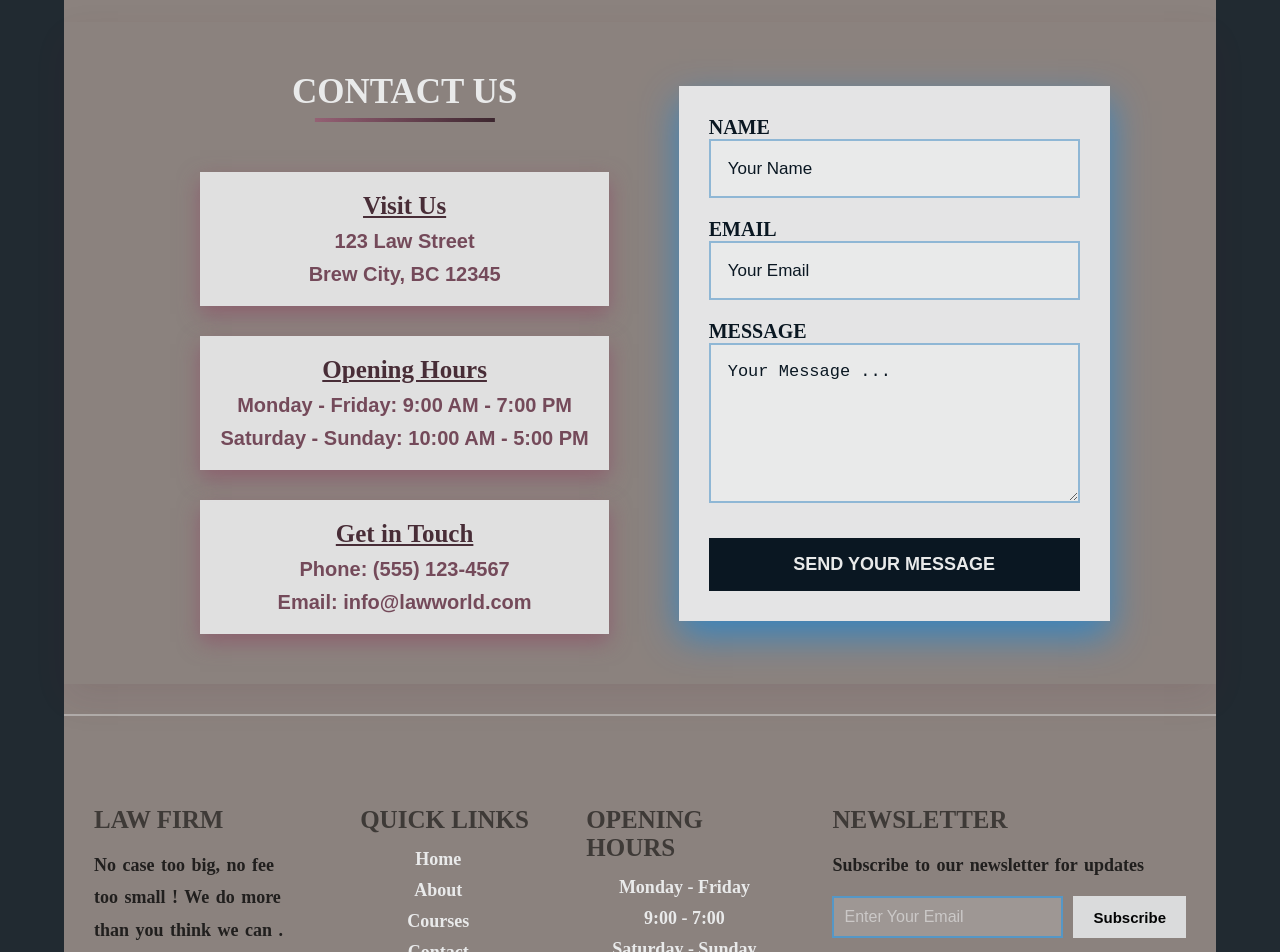
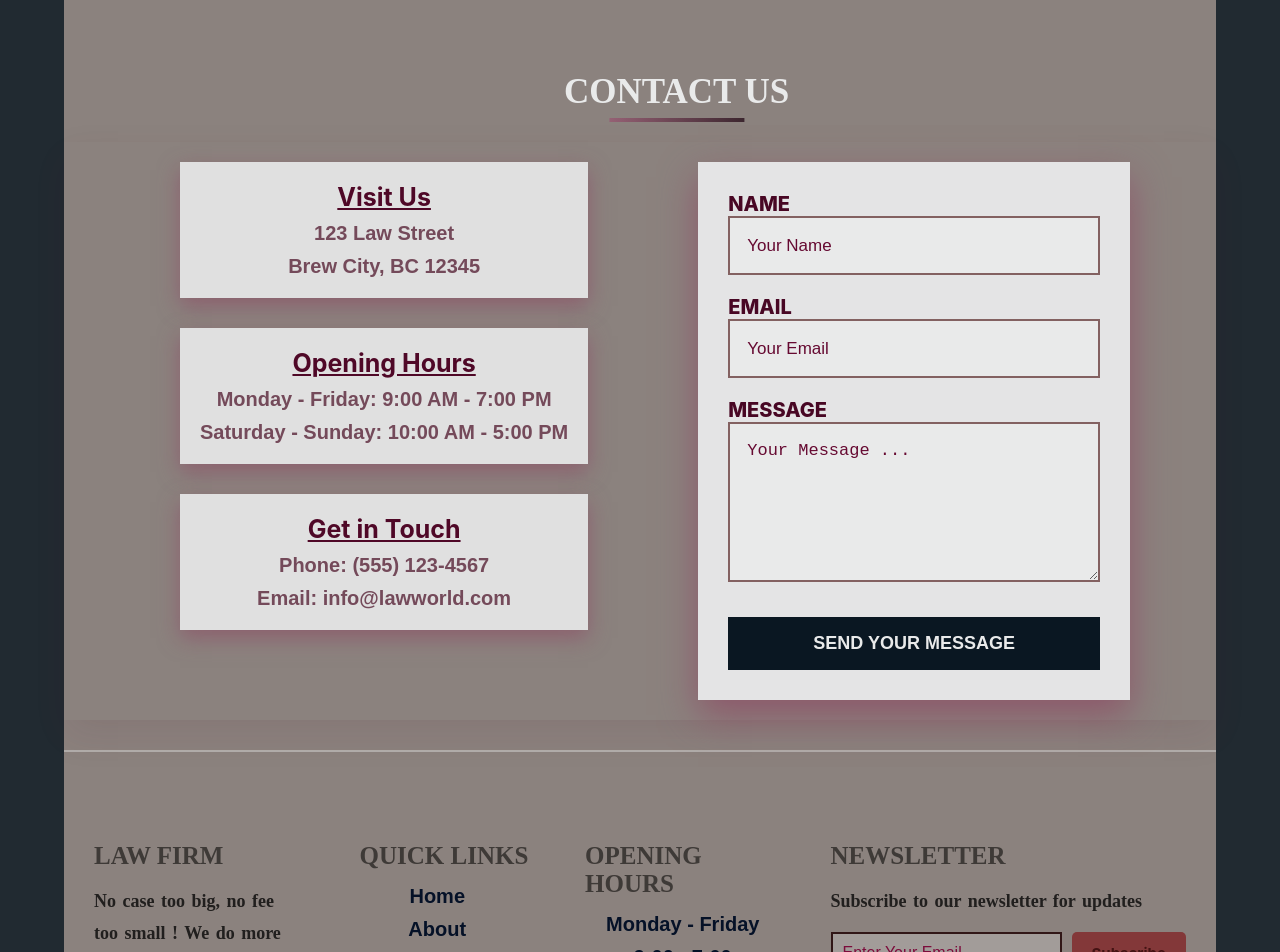
Before and after one commit to sutapaaditya/Law_Firm, an Angular app: page /contact in a window 1280 px wide. Shown: the part 60-1012 px from the top of the page. Built offline with nearby package versions, Linux system fonts and the light colour scheme.

Commit message:
updated color and others thing

```diff
--- a/src/app/components/about/about.component.css
+++ b/src/app/components/about/about.component.css
@@ -17,12 +17,23 @@
   text-transform: uppercase;
   color: #331f26;
   text-align: center;
-  border-bottom: 3px solid #d2dad8;
   font-weight: 800;
   max-width: 70%;
   font-size: 3.5rem;
   padding-bottom: 1.5rem;
   letter-spacing: 1px;
+  position: relative;
+}
+
+.about_left h1::after{
+  content: '';
+  position: absolute;
+  margin-top: 4rem;
+  left: 50%;
+  transform: translateX(-50%);
+  width: 80%;
+  height: 4px;
+  background: linear-gradient(to right, #a2677c, #40262f);
 }
 
 .line{
@@ -34,13 +45,18 @@
 
 .about_text{
   color: #26171c;
-  font-size: 2rem;
+  font-size: 2.1rem;
   text-align: center;
   font-weight: 700;
-  font-family: "Helvetica", sans-serif;
+  font-family: "Nunito", sans-serif;
   word-spacing: 0.2rem;
   line-height: 2;
   padding: 0 1rem;
+}
+
+.about_text::first-letter{
+  font-size: 3rem;
+  color: #39041A;
 }
 
 .about_right{
--- a/src/app/components/about/about.component.html
+++ b/src/app/components/about/about.component.html
@@ -4,6 +4,7 @@
     <p class="about_text">
       We are a dynamic law firm with a proven track record of success. Our team of experienced attorneys provides expert legal counsel across a wide range of practice areas, ensuring you receive the highest quality representation.
     </p>
+
     <p class="about_text">
       We are committed to providing ethical, efficient, and results-oriented legal services. Our values of integrity, compassion, and client advocacy guide our practice and drive us to achieve the best possible outcomes for our clients.
     </p>
--- a/src/app/components/contact/contact.component.css
+++ b/src/app/components/contact/contact.component.css
@@ -13,25 +13,28 @@
   flex: 1;
   padding: 3rem;
   text-align: center;
+  margin-top: -10rem;
 }
 
-.contact-card-left h1{
+.card_write{
+  text-align: center;
+  margin-left: 50rem;
   color:#fff;
   font-size: 3.5rem;
   font-weight: 800;
-  margin-bottom: 3rem;
+  margin-top: 8rem;
   text-transform: uppercase;
   position: relative;
   display: inline-block;
 }
 
-.contact-card-left h1::after{
+.card_write::after{
   content: '';
   position: absolute;
   bottom: -1rem;
   left: 50%;
   transform: translateX(-50%);
-  width: 80%;
+  width: 60%;
   height: 4px;
   background: linear-gradient(to right, #a2677c, #40262f);
 }
@@ -46,7 +49,7 @@
 .contact_item{
   padding: 2rem;
   background: rgba(255, 255, 255, 0.9);
-  color: #4d2e38;
+  color: #550527;
   box-shadow: 0 8px 20px rgba(153, 92, 112, 0.8);
   transition: transform 0.3s ease, box-shadow 0.3s ease;
 }
@@ -54,6 +57,8 @@
 .contact_item h3{
   font-size: 2.5rem;
   text-decoration-line: underline;
+  font-weight: 700;
+  font-family: "Inter", sans-serif;
 }
 
 .contact_item p{
@@ -71,7 +76,7 @@
 .contact_form{
   background-color: rgba(255, 255, 255, 0.95);
   padding: 3rem;
-  box-shadow: 0 15px 35px rgba(58, 143, 207, 1.55);
+  box-shadow: 0 15px 35px rgba(153, 92, 112, 1.55);
 }
 
 .form_group{
@@ -82,31 +87,33 @@
 .form_group textarea{
   width: 100%;
   padding: 1.7rem;
-  border: 2px solid #9CC7E7;
+  border: 2px solid #8E6767;
   background-color: rgba(255, 255, 255, 0.95);
   font-size: 1.8rem;
-  color: #081621;
+  color: #4d0423;
   transition: all 0.4s ease;
 }
 
 .form_group input:focus,
 .form_group textarea:focus{
   outline: none;
-  border-color: #efe9f4;
-  box-shadow: 0 0 15px rgba(58, 143, 255, 0.95);
+  border-color: #765656;
+  box-shadow:  10px 10px 15px rgba(169, 137, 137, 0.95);
 }
 
 .form_group #name,
 .form_group #mess,
 .form_group #email{
-  color: #081621;
+  color: #4d0423;
   text-transform: uppercase;
   font-weight: 800;
+  font-family: "Inter", sans-serif;
+  font-size: 2rem;
 }
 
 .form_group input::placeholder,
 .form_group textarea::placeholder{
-  color: #081621;
+  color: #6E0732;
   font-size: 1.7rem;
 }
 
--- a/src/app/components/contact/contact.component.html
+++ b/src/app/components/contact/contact.component.html
@@ -1,8 +1,8 @@
+      <h1 class="card_write">Contact Us</h1>
 <div class="contact">
   <div class="contact-card">
     <div class="contact-card-left">
 
-      <h1>Contact Us</h1>
       <div class="contact_info">
         <div class="contact_item">
           <h3>Visit Us</h3>
@@ -23,6 +23,7 @@
     </div>
   </div>
   <!-- contact-card-left end -->
+  <br>
   <div class="contact-card-right">
 
     <form action="#" class="contact_form">
--- a/src/app/components/footer/footer.component.css
+++ b/src/app/components/footer/footer.component.css
@@ -52,16 +52,17 @@
 .footer_section ul li{
   margin-bottom: 1rem;
   gap: 1rem;
-  font-size: 1.8rem;
+  font-size: 2rem;
+  font-family: "Nunito", sans-serif;
   font-weight: 600;
-  color: #FFF;
+  color: #020f27;
   display: flex;
   flex-direction: column;
   text-align: center;
 }
 
 .footer_section ul li a{
-  color: #fff;
+  color: #020f27;
   text-decoration: none;
   transition:  color 0.3s ease;
 }
@@ -76,13 +77,13 @@
   flex: 1;
   padding: 1rem;
   font-size: 1.6rem;
-  border: 2px solid #5BA3D7;
-  background: rgba(255, 255, 255, 0.2);
-  color: #fff;
+  border: 2px solid #331515;
+  background: rgba(255, 255, 255, 0.25);
+  color: #4c0909;
 }
 
 .newsletter input::placeholder{
-  color: rgba(255, 255, 255, 0.6);
+  color: #86093D;
 }
 
 .newsletter input:focus{
@@ -92,10 +93,13 @@
 .newsletter button{
   padding: 1rem 2rem;
   font-size: 1.5rem;
-  color: #000;
+  color: #471010;
+  background-color: #8e3a3a;
+  border-radius: 5px;
+  font-family: "Inter", sans-serif;
   border: none;
   cursor: pointer;
-  font-weight: 600;
+  font-weight: 700;
   transition: all 0.3s ease;
 }
 
```
